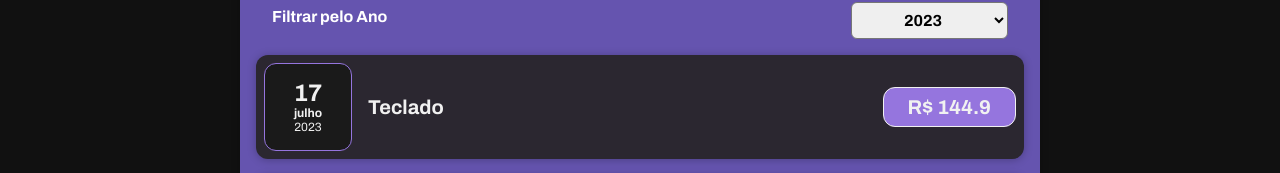
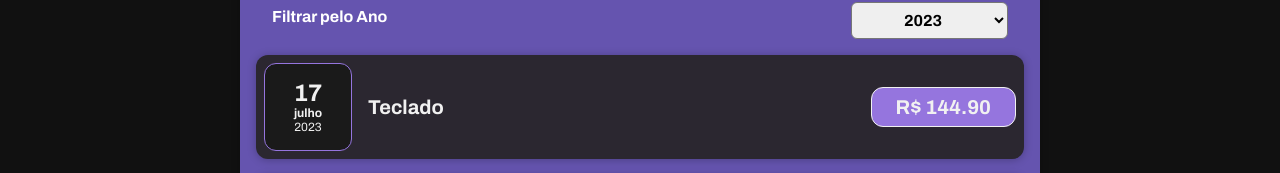
Before and after one commit to Je-Carlos/projeto-Organizar-Gastos, a React (Create React App) app: page / in a window 1280 px wide. Shown: the part 226-399 px from the top of the page. Built offline with nearby package versions, Linux system fonts and the light colour scheme.

Commit message:
convertendo p Number e add toFixed(2) aos valores passados

```diff
--- a/src/components/Expenses/ExpenseItem.js
+++ b/src/components/Expenses/ExpenseItem.js
@@ -3,16 +3,15 @@ import ExpenseDate from "./ExpenseDate";
 import Card from "../UI/Card";
 
 const ExpenseItem = (props) => {
-  const upperCaseTitle =
-    props.title.charAt(0).toUpperCase() + props.title.slice(1);
-
   return (
     <Card className="expense-item">
       <ExpenseDate date={props.date} />
       <div className="expense-item__description">
-        <h2>{upperCaseTitle}</h2>
+        <h2>{props.title.charAt(0).toUpperCase() + props.title.slice(1)}</h2>
       </div>
-      <div className="expense-item__price">R$ {props.amount}</div>
+      <div className="expense-item__price">
+        R$ {Number(props.amount).toFixed(2)}
+      </div>
     </Card>
   );
 };
```
